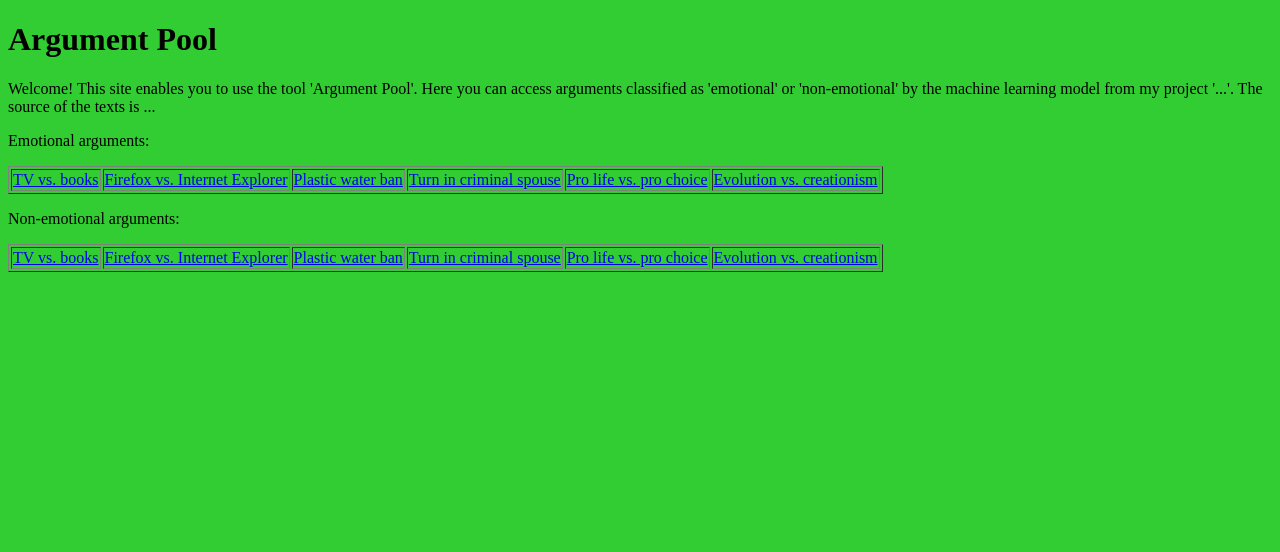
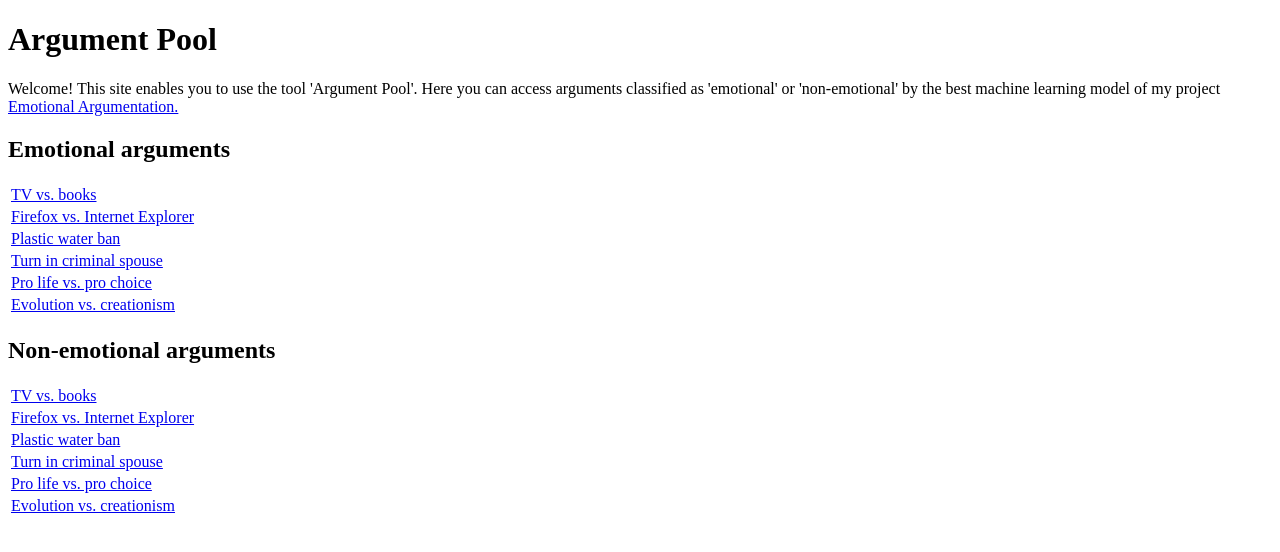
Before and after one commit to Isa-May/EmoArgumentPool, a Django app: page / in a window 1280 px wide. Shown: the top 552 px of the page. Run offline with Django 4.2, Linux system fonts and the light colour scheme.

Commit message:
changed html

```diff
--- a/simpleDataViewer/templates/welcome.html
+++ b/simpleDataViewer/templates/welcome.html
@@ -3,50 +3,66 @@
 <head>
      <style>
         body {
-            background-color: limegreen;
+            background-color: white;
         }
     </style>
-<title>Argument Provider</title>
+<title>Argument Pool</title>
 </head>
 <body>
 
 
 <h1>Argument Pool</h1>
 <p>Welcome! This site enables you to use the tool 'Argument Pool'. Here you can access arguments classified as 'emotional' or
-'non-emotional' by the machine learning model from my project '...'. The source of the texts is ... </p>
+'non-emotional' by the best machine learning model of my project <a href="https://github.com/Isa-May/EmotionalArgumentationProject"> Emotional Argumentation. </a> </p>
 
+<h2>Emotional arguments</h2>
 
-<p>
-<a>Emotional arguments:</a>
-</p>
+<table style="width:100%">
 
-<table border="1">
   <tr>
     <td><a href="{% url 'render_arguments_by_topic_1_emo' %}">TV vs. books</a></td>
+  </tr>
+  <tr>
     <td><a href="{% url 'render_arguments_by_topic_2_emo' %}">Firefox vs. Internet Explorer</a></td>
+  </tr>
+  <tr>
     <td><a href="{% url 'render_arguments_by_topic_3_emo' %}">Plastic water ban</a></td>
+  </tr>
+  <tr>
     <td><a href="{% url 'render_arguments_by_topic_4_emo' %}">Turn in criminal spouse</a></td>
+  </tr>
+  <tr>
     <td><a href="{% url 'render_arguments_by_topic_5_emo' %}">Pro life vs. pro choice</a></td>
+  </tr>
+   <tr>
     <td><a href="{% url 'render_arguments_by_topic_6_emo' %}">Evolution vs. creationism</a></td>
   </tr>
 </table>
 
 
-<p>
-<a>Non-emotional arguments:</a>
-</p>
+<h2>Non-emotional arguments</h2>
 
-<table border="1">
+<table style="width:100%">
+
   <tr>
     <td><a href="{% url 'render_arguments_by_topic_1_non_emo' %}">TV vs. books</a></td>
+  </tr>
+  <tr>
     <td><a href="{% url 'render_arguments_by_topic_2_non_emo' %}">Firefox vs. Internet Explorer</a></td>
+  </tr>
+  <tr>
     <td><a href="{% url 'render_arguments_by_topic_3_non_emo' %}">Plastic water ban</a></td>
+  </tr>
+  <tr>
     <td><a href="{% url 'render_arguments_by_topic_4_non_emo' %}">Turn in criminal spouse</a></td>
+  </tr>
+  <tr>
     <td><a href="{% url 'render_arguments_by_topic_5_non_emo' %}">Pro life vs. pro choice</a></td>
+  </tr>
+   <tr>
     <td><a href="{% url 'render_arguments_by_topic_6_non_emo' %}">Evolution vs. creationism</a></td>
   </tr>
 </table>
 
-
 </body>
 </html>
```
Lines whose indentation alone changed are shown as unchanged.
